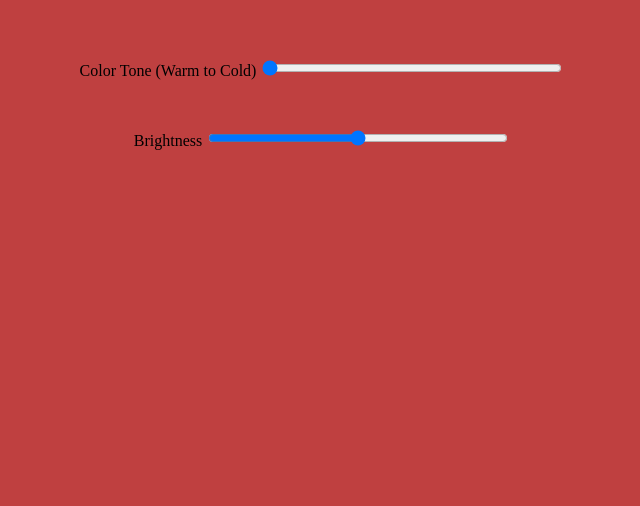
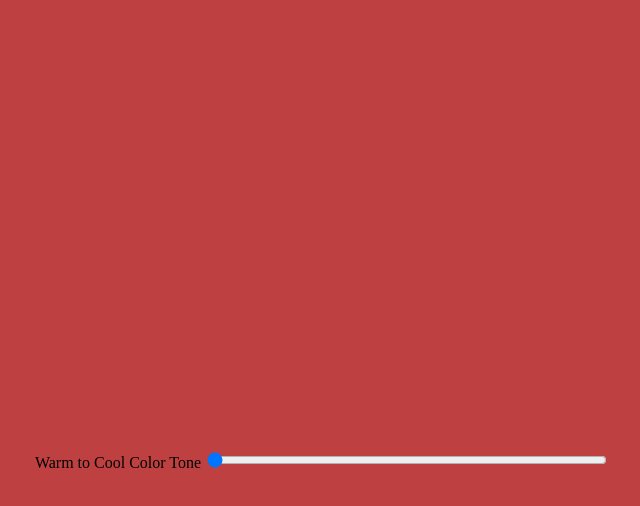
Before and after one commit to jogendra-india/jogendra-india.github.io, a plain HTML site: page index.html in a window 1280 px wide. Shown: the part 308-814 px from the top of the page, without its empty margins (318-958 px from the left). Drawn offline with Linux system fonts and the light colour scheme.

Commit message:
Initial Commit

```diff
--- a/index.html
+++ b/index.html
@@ -3,7 +3,7 @@
 <head>
     <meta charset="UTF-8">
     <meta name="viewport" content="width=device-width, initial-scale=1.0">
-    <title>Color Tone & Brightness Control</title>
+    <title>Warm to Cool Color Tone</title>
     <style>
         body {
             display: flex;
@@ -13,41 +13,37 @@
             height: 100vh;
             background-color: hsl(0, 50%, 50%);
             transition: background-color 0.3s;
+            margin: 0;
         }
 
         .slider-container {
-            margin: 20px;
+            width: 100%;
+            position: absolute;
+            bottom: 20px;
             text-align: center;
         }
 
         .slider {
-            width: 300px;
-            margin-top: 10px;
+            width: 80%;
+            max-width: 400px;
         }
     </style>
 </head>
 <body>
     <div class="slider-container">
-        <label for="colorTone">Color Tone (Warm to Cold)</label>
+        <label for="colorTone">Warm to Cool Color Tone</label>
         <input type="range" id="colorTone" class="slider" min="0" max="360" value="0">
-    </div>
-    <div class="slider-container">
-        <label for="brightness">Brightness</label>
-        <input type="range" id="brightness" class="slider" min="10" max="90" value="50">
     </div>
 
     <script>
         const colorTone = document.getElementById('colorTone');
-        const brightness = document.getElementById('brightness');
 
         function updateBackgroundColor() {
             const hue = colorTone.value;
-            const lightness = brightness.value;
-            document.body.style.backgroundColor = `hsl(${hue}, 50%, ${lightness}%)`;
+            document.body.style.backgroundColor = `hsl(${hue}, 50%, 50%)`;
         }
 
         colorTone.addEventListener('input', updateBackgroundColor);
-        brightness.addEventListener('input', updateBackgroundColor);
     </script>
 </body>
 </html>
```
